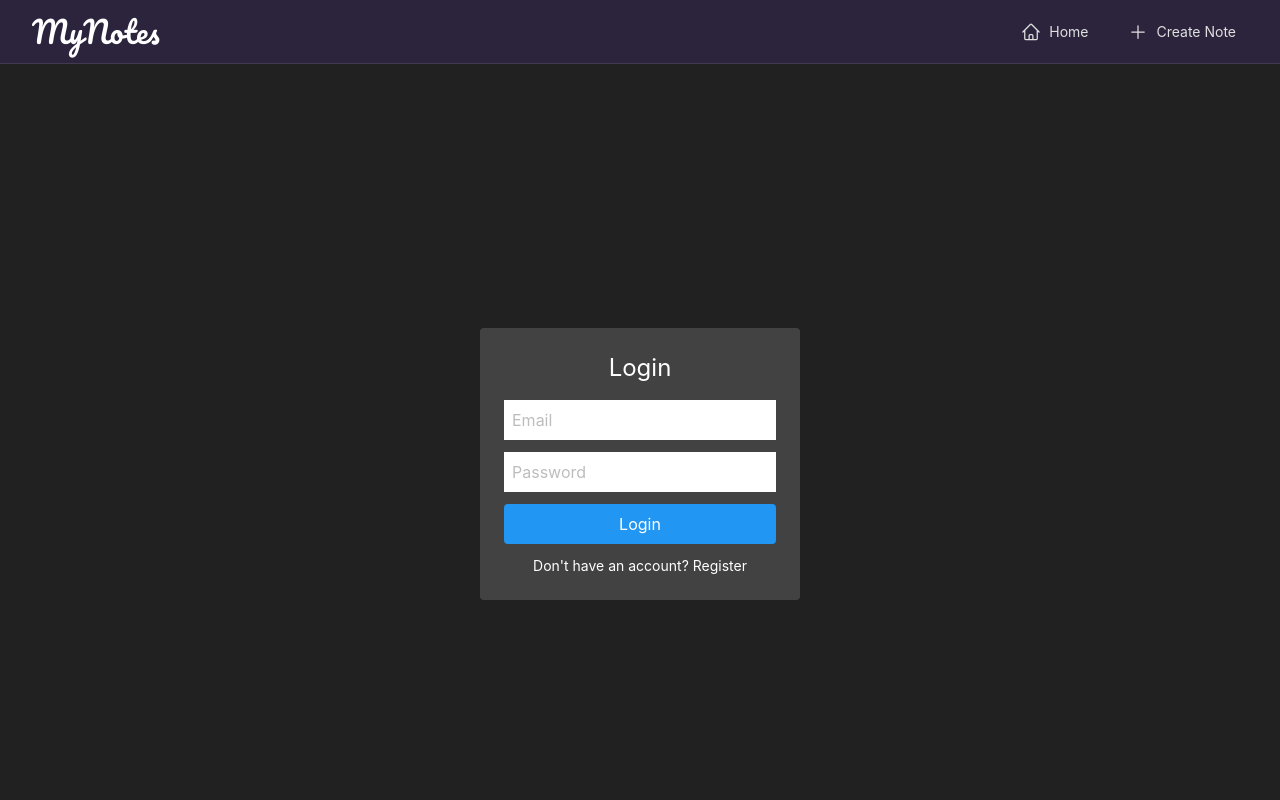
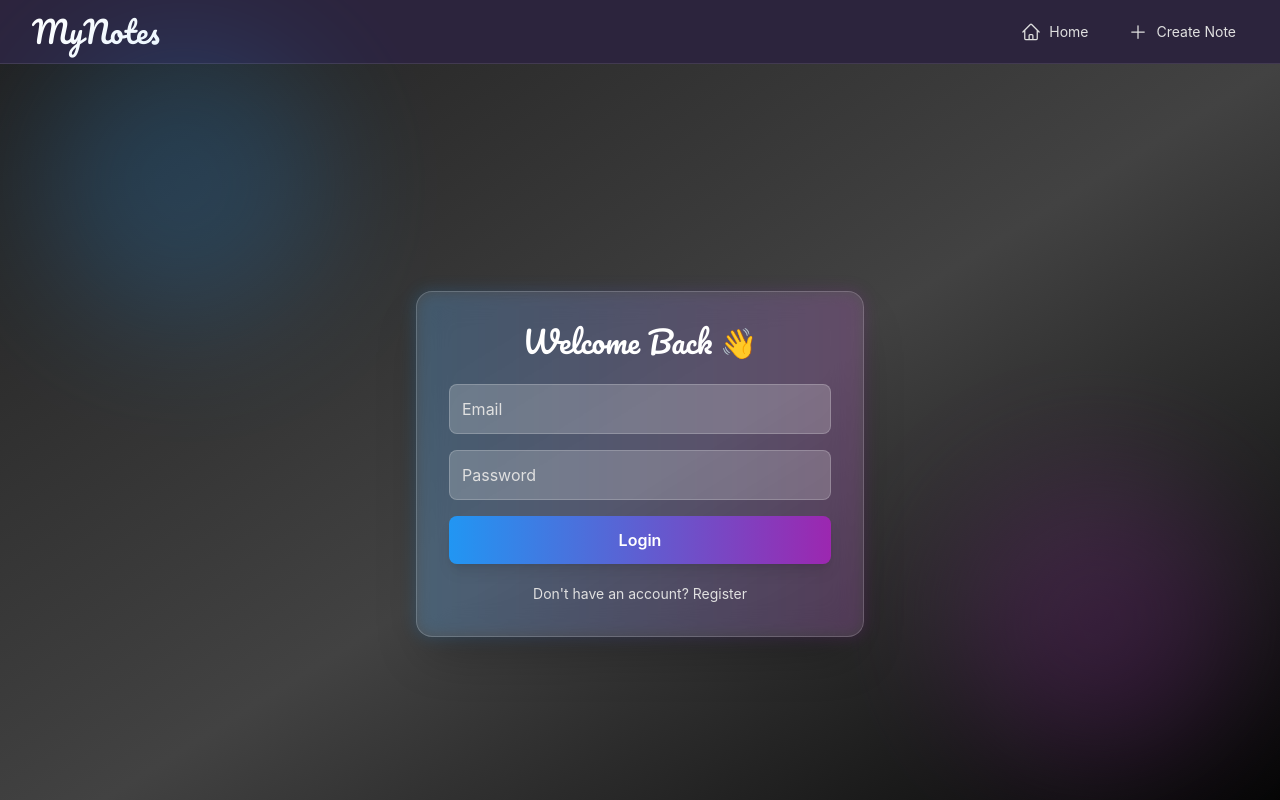
Before and after one commit to pushpanjal028/notes, a React (Create React App) app in the folder frontend/: page /auth in a window 1280 px wide. Shown: the top 800 px of the page. Built offline with nearby package versions, Linux system fonts and the light colour scheme.

Commit message:
fixed login

```diff
--- a/frontend/src/components/Navbar.jsx
+++ b/frontend/src/components/Navbar.jsx
@@ -11,8 +11,8 @@ import { jwtDecode } from "jwt-decode";
 import { useState, useEffect } from "react";
 
 const navigation = [
-  { name: "Home", href: "/", icon: HomeIcon },
-  { name: "Create Note", href: "/create", icon: PlusIcon },
+  { name: "Home", href: "/Home", icon: HomeIcon },
+  { name: "Create Note", href: "/CreateNote", icon: PlusIcon },
 ];
 
 export default function Navbar() {
@@ -41,17 +41,15 @@ export default function Navbar() {
 
   updateAuth();
 
-    // 👇 listen for changes (important)
-    window.addEventListener("storage", updateAuth);
+  window.addEventListener("authChanged", updateAuth); // 🔥 change
 
-    return () => window.removeEventListener("storage", updateAuth);
+  return () => window.removeEventListener("authChanged", updateAuth);
 }, []);
 
   const logout = () => {
   localStorage.removeItem("token");
-    setToken(null);
-    setUser(null);
-    navigate("/"); // 👈 go home (empty page)
+  window.dispatchEvent(new Event("storage")); // 🔥 update navbar
+  navigate("/Home");
 };
 
   return (
--- a/frontend/src/pages/Auth.jsx
+++ b/frontend/src/pages/Auth.jsx
@@ -3,13 +3,16 @@ import { useNavigate } from "react-router-dom";
 
 export default function Auth() {
   const [isLogin, setIsLogin] = useState(true);
+  const [name, setName] = useState("");
   const [email, setEmail] = useState("");
   const [password, setPassword] = useState("");
 
   const API = "https://notes-o636.onrender.com";
   const navigate = useNavigate();
 
-  const handleSubmit = async () => {
+  const handleSubmit = async (e) => {
+    e.preventDefault();
+
     try {
       const endpoint = isLogin ? "/login" : "/register";
 
@@ -18,72 +21,114 @@ export default function Auth() {
         headers: {
           "Content-Type": "application/json",
         },
-        body: JSON.stringify({ email, password }),
+        body: JSON.stringify({
+          name: isLogin ? undefined : name, // 👈 only send name on register
+          email,
+          password,
+        }),
       });
 
-      const text = await res.text();
-      console.log("RAW RESPONSE:", text);
-
-      let data;
-      try {
-        data = JSON.parse(text);
-      } catch {
-        alert("Server error: " + text);
-        return;
-      }
+      const data = await res.json();
 
       if (!res.ok) {
-        alert(data.message || "Something went wrong");
+        alert(data.message);
         return;
       }
 
       if (isLogin) {
         localStorage.setItem("token", data.token);
-        navigate("/createNote");
+        window.dispatchEvent(new Event("authChanged")); // 🔥 navbar update
+        navigate("/create");
       } else {
-        alert("Registered successfully! Now login.");
+        alert("Registered successfully!");
         setIsLogin(true);
       }
 
     } catch (err) {
       console.error(err);
-      alert("Network error");
+      alert("Something went wrong");
     }
   };
 
   return (
-    <div className="min-h-screen flex items-center justify-center bg-gray-900 text-white">
-      <div className="bg-gray-800 p-6 rounded w-80">
+    <div className="min-h-screen flex items-center justify-center
+    bg-gradient-to-br from-gray-900 via-gray-800 to-black">
 
-        <h1 className="text-2xl mb-4 text-center">
-          {isLogin ? "Login" : "Register"}
+      {/* Glow Background */}
+      <div className="absolute w-72 h-72 bg-blue-500 rounded-full blur-3xl opacity-20 top-10 left-10"></div>
+      <div className="absolute w-72 h-72 bg-purple-500 rounded-full blur-3xl opacity-20 bottom-10 right-10"></div>
+
+      {/* Card */}
+      <div className="relative z-10 bg-white/10 backdrop-blur-lg border border-white/20
+      p-8 rounded-2xl shadow-2xl w-full max-w-md">
+
+        {/* Inner Glow */}
+        <div className="absolute -inset-0.5 bg-gradient-to-r from-blue-500 to-purple-500
+        rounded-2xl blur opacity-20"></div>
+
+        <div className="relative z-10">
+
+          <h1 className="text-3xl font-[Pacifico] text-white mb-6 text-center">
+            {isLogin ? "Welcome Back 👋" : "Create Account ✨"}
           </h1>
 
+          <form onSubmit={handleSubmit}>
+
+            {/* Name (only register) */}
+            {!isLogin && (
               <input
-          className="w-full p-2 mb-3 text-black"
+                type="text"
+                required
+                placeholder="Name"
+                className="w-full bg-white/20 text-white placeholder-gray-300
+                p-3 mb-4 rounded-lg border border-white/20
+                focus:outline-none focus:ring-2 focus:ring-blue-400"
+                value={name}
+                onChange={(e) => setName(e.target.value)}
+              />
+            )}
+
+            {/* Email */}
+            <input
+              type="email"
+              required
               placeholder="Email"
+              className="w-full bg-white/20 text-white placeholder-gray-300
+              p-3 mb-4 rounded-lg border border-white/20
+              focus:outline-none focus:ring-2 focus:ring-blue-400"
               value={email}
               onChange={(e) => setEmail(e.target.value)}
             />
 
+            {/* Password */}
             <input
               type="password"
+              required
+              placeholder="Password"
               autoComplete="current-password"
-          className="w-full p-2 mb-3 text-black"
-          placeholder="Password"
+              className="w-full bg-white/20 text-white placeholder-gray-300
+              p-3 mb-4 rounded-lg border border-white/20
+              focus:outline-none focus:ring-2 focus:ring-purple-400"
               value={password}
               onChange={(e) => setPassword(e.target.value)}
             />
 
+            {/* Button */}
             <button
-          onClick={handleSubmit}
-          className="bg-blue-500 w-full py-2 rounded"
+              type="submit"
+              className="w-full py-3 rounded-lg font-semibold text-white
+              bg-gradient-to-r from-blue-500 to-purple-500
+              shadow-lg hover:scale-105 hover:shadow-blue-500/40
+              transition duration-300"
             >
               {isLogin ? "Login" : "Register"}
             </button>
 
+          </form>
+
+          {/* Switch */}
           <p
-          className="text-sm mt-3 text-center cursor-pointer"
+            className="text-sm mt-5 text-center text-gray-300 cursor-pointer hover:text-white"
             onClick={() => setIsLogin(!isLogin)}
           >
             {isLogin
@@ -93,5 +138,6 @@ export default function Auth() {
 
         </div>
       </div>
+    </div>
   );
 }
--- a/frontend/src/pages/CreateNote.jsx
+++ b/frontend/src/pages/CreateNote.jsx
@@ -9,18 +9,18 @@ export default function CreateNote() {
   const API = "https://notes-o636.onrender.com";
 
  const handleSubmit = async () => {
-    if (!title || !content) return alert("Fill all fields");
-
   await fetch(`${API}/notes`, {
     method: "POST",
     headers: {
-    Authorization: localStorage.getItem("token"),
+      "Content-Type": "application/json",
+      Authorization: localStorage.getItem("token"), // 🔥 IMPORTANT
     },
     body: JSON.stringify({ title, content }),
   });
 
-    navigate("/"); // go back to home
+  navigate("/"); // 👈 go back to home
 };
+
 
   return (
   <div className="min-h-screen flex items-center justify-center bg-gradient-to-br from-gray-900 via-gray-800 to-black">
--- a/frontend/src/pages/Home.jsx
+++ b/frontend/src/pages/Home.jsx
@@ -13,7 +13,11 @@ export default function Home() {
 
  const fetchNotes = async () => {
   try {
-    const res = await fetch(`${API}/notes`);
+    const res = await fetch(`${API}/notes`, {
+      headers: {
+        Authorization: localStorage.getItem("token"),
+      },
+    });
     const data = await res.json();   // ✅ only JSON (no text())
     console.log("DATA:", data);
 
```
Also changed, not shown: 2 other files (tests, documents, lock files or other folders). Lines whose indentation alone changed are shown as unchanged.
